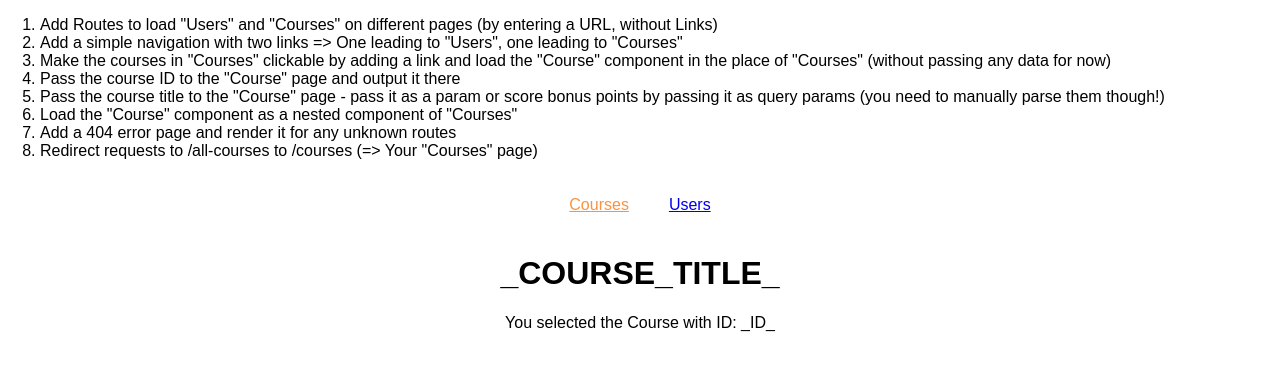
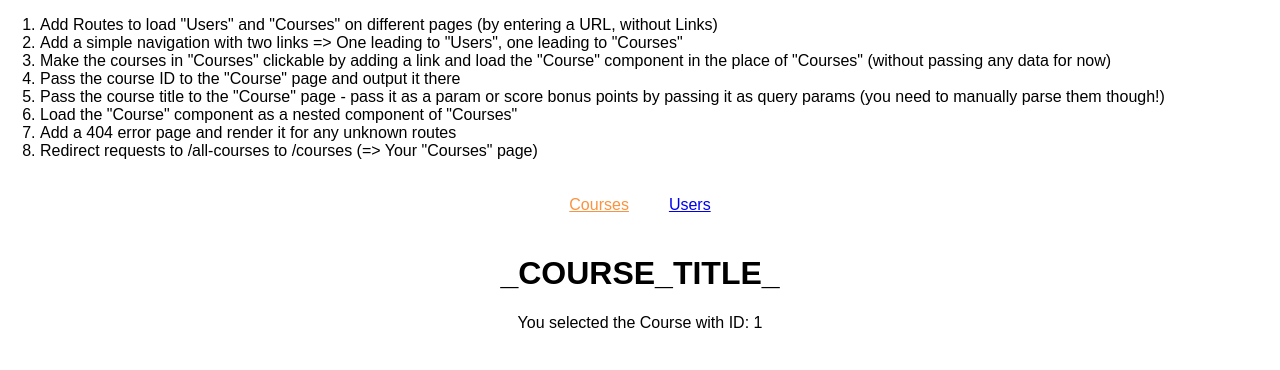
Before and after one commit to fjnw/react-practice-routing-HW, a React (Create React App) app: page /courses/1 in a window 1280 px wide. Shown: the top 370 px of the page. Built offline with nearby package versions, Linux system fonts and the light colour scheme.

Commit message:
step 4: passed and added id to <Course>

```diff
--- a/src/containers/Course/Course.js
+++ b/src/containers/Course/Course.js
@@ -2,10 +2,11 @@
 
 class Course extends Component {
     render () {
+
         return (
             <div>
                 <h1>_COURSE_TITLE_</h1>
-                <p>You selected the Course with ID: _ID_</p>
+                <p>You selected the Course with ID: {this.props.match.params.id}</p>
             </div>
         );
     }
```
